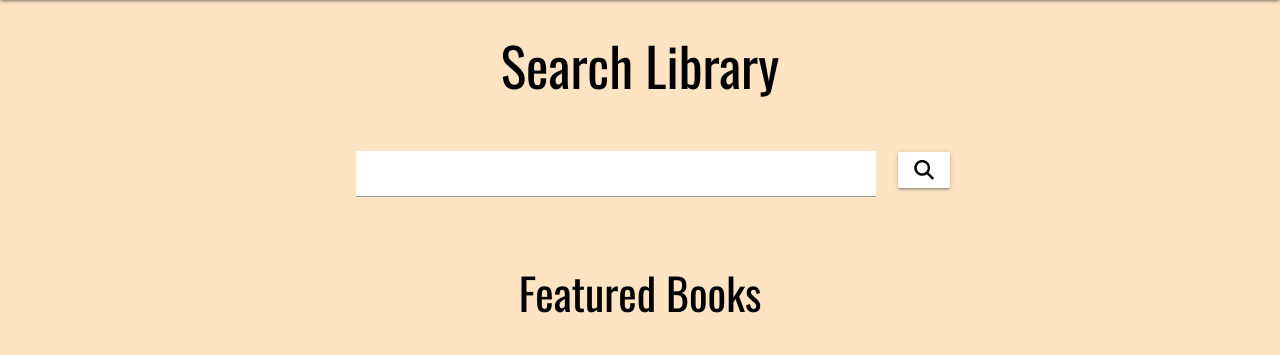
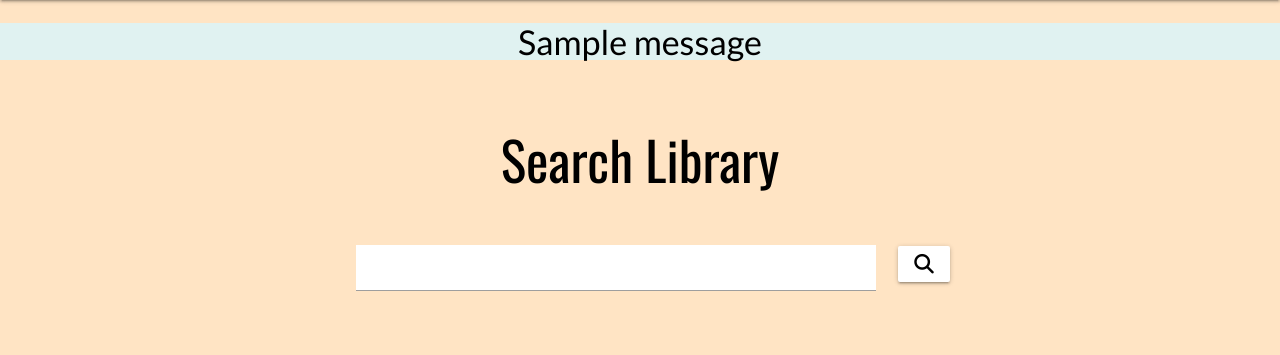
Before and after one commit to Code-Institute-Submissions/LiamGaff-Book-Marked_AugResub, a Flask app: page / in a window 1280 px wide. Shown: the part 64-419 px from the top of the page. Run offline with Flask 2, Linux system fonts and the light colour scheme; grey boxes marked "Sample" are stand-in pictures; one stand-in notice (Sample message) is shown; a database or web service that is not in the repository returns one stand-in record (values such as "Sample title"); some libraries are stand-ins or nearby versions.

Commit message:
Added flash messages to base.html

```diff
--- a/app.py
+++ b/app.py
@@ -211,8 +211,9 @@ def book_review(vol_id):
 
 @app.route("/add_reviews/<vol_id>", methods=["GET", "POST"])
 def add_reviews(vol_id):
-    user = mongo.db.book_reviews.find_one({'email': session['email']})
-    if user == session['email']:
+    user = mongo.db.book_reviews.find_one(
+            {'email': session['email']})['volume_id']
+    if user:
         flash('You have already submitted a review for this book')
         return redirect( url_for('reviews') )
 
@@ -319,7 +320,6 @@ def log_in():
             # ensure hashed password matches user input
             if check_password_hash(existing_user["password"], request.form.get("password")):
                 session["email"] = request.form.get("email").lower()
-                flash("Welcome, {}".format(request.form.get("email")))
                 return redirect(url_for("profile", _external=True, _scheme='https'))
                 # redirect("/profile/")
             else:
--- a/templates/base.html
+++ b/templates/base.html
@@ -42,6 +42,20 @@
             {% endif %}
         </ul>
     </header>
+
+
+    <section>
+        <!-- flash messages -->
+        {% with messages = get_flashed_messages() %}
+            {% if messages %}
+                {% for message in messages %}
+                    <div class="row flashes">
+                        <h4 class="teal lighten-5 center-align">{{ message }}</h4>
+                    </div>
+                {% endfor %}
+            {% endif %}
+        {% endwith %}
+    </section>
     {% block content %}
     {% endblock %}
 
```
